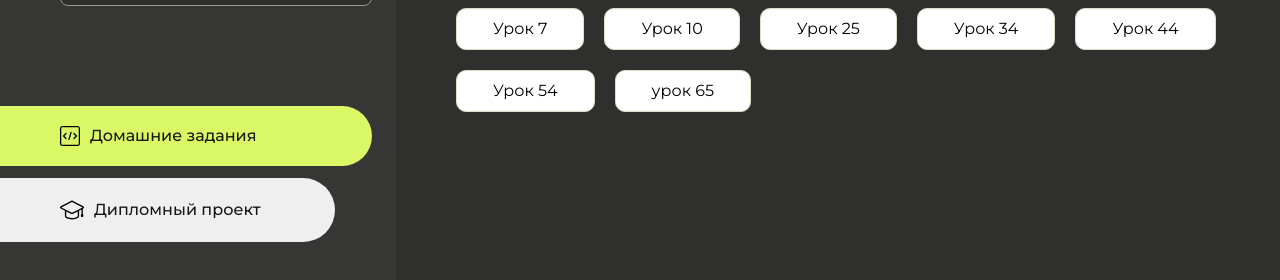
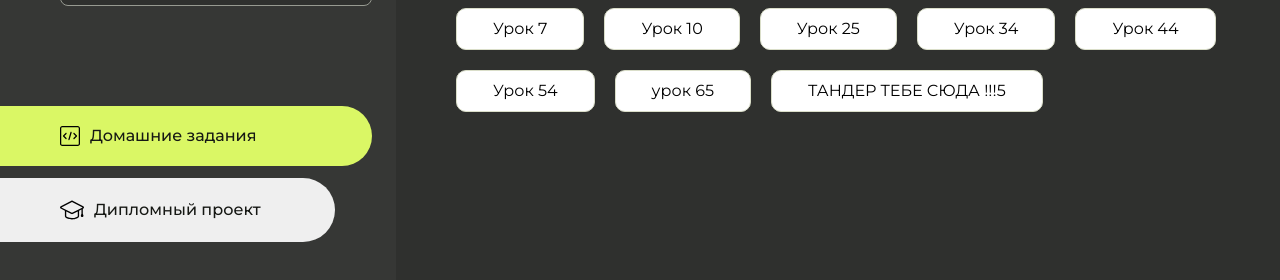
Before and after one commit to WEB-GHOST06/homework, a plain HTML site: page index.html in a window 1280 px wide. Shown: the part 230-510 px from the top of the page. Drawn offline with Linux system fonts and the light colour scheme.

Commit message:
Update index.html

```diff
--- a/index.html
+++ b/index.html
@@ -113,6 +113,9 @@
                     <li class="content__list-item">
                         <a href="./dz7/index.html">урок 65</a>
                     </li>
+                    <li class="content__list-item">
+                        <a href="./dz10/index.html">ТАНДЕР ТЕБЕ СЮДА !!!5</a>
+                    </li>
                 </ul>
             </div>
             <div class="content__block hidden" id="diplomBlock">
```
